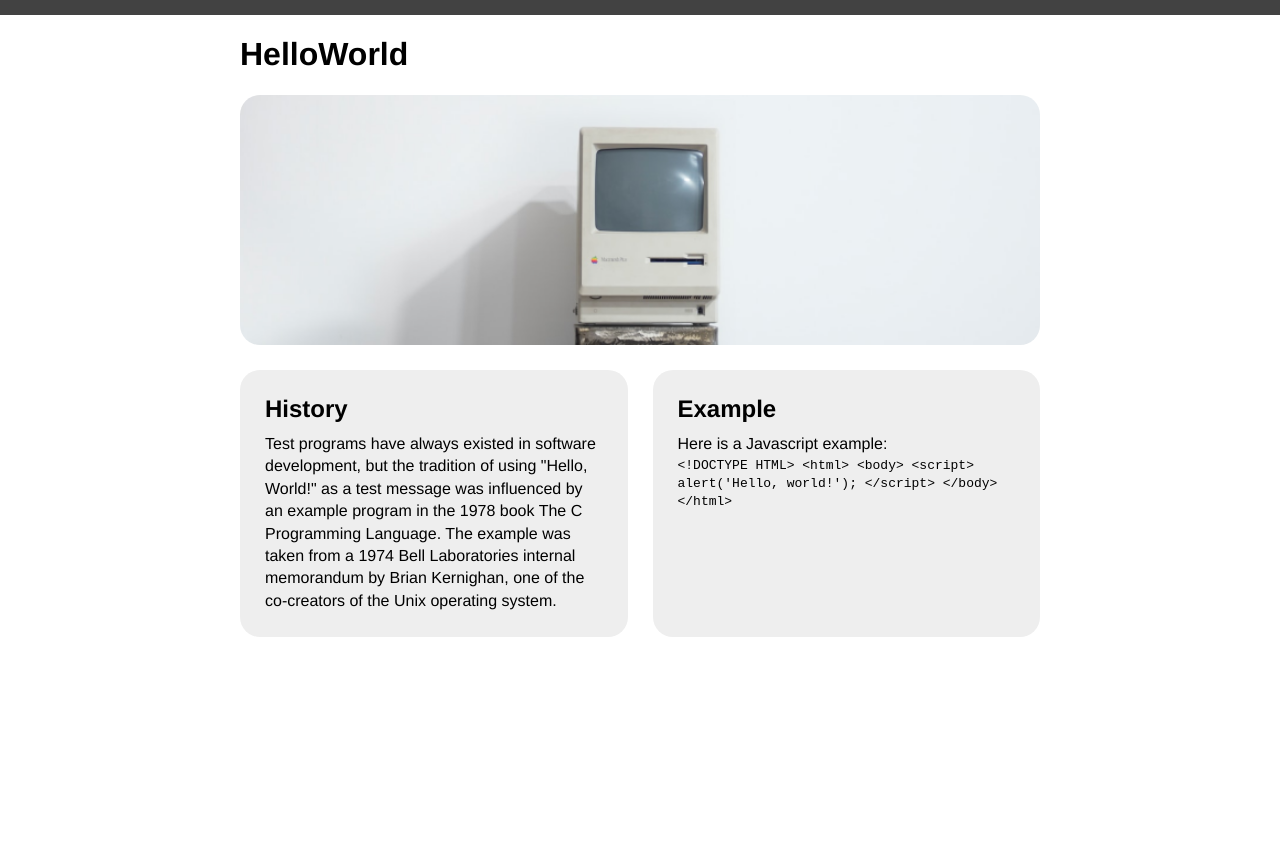
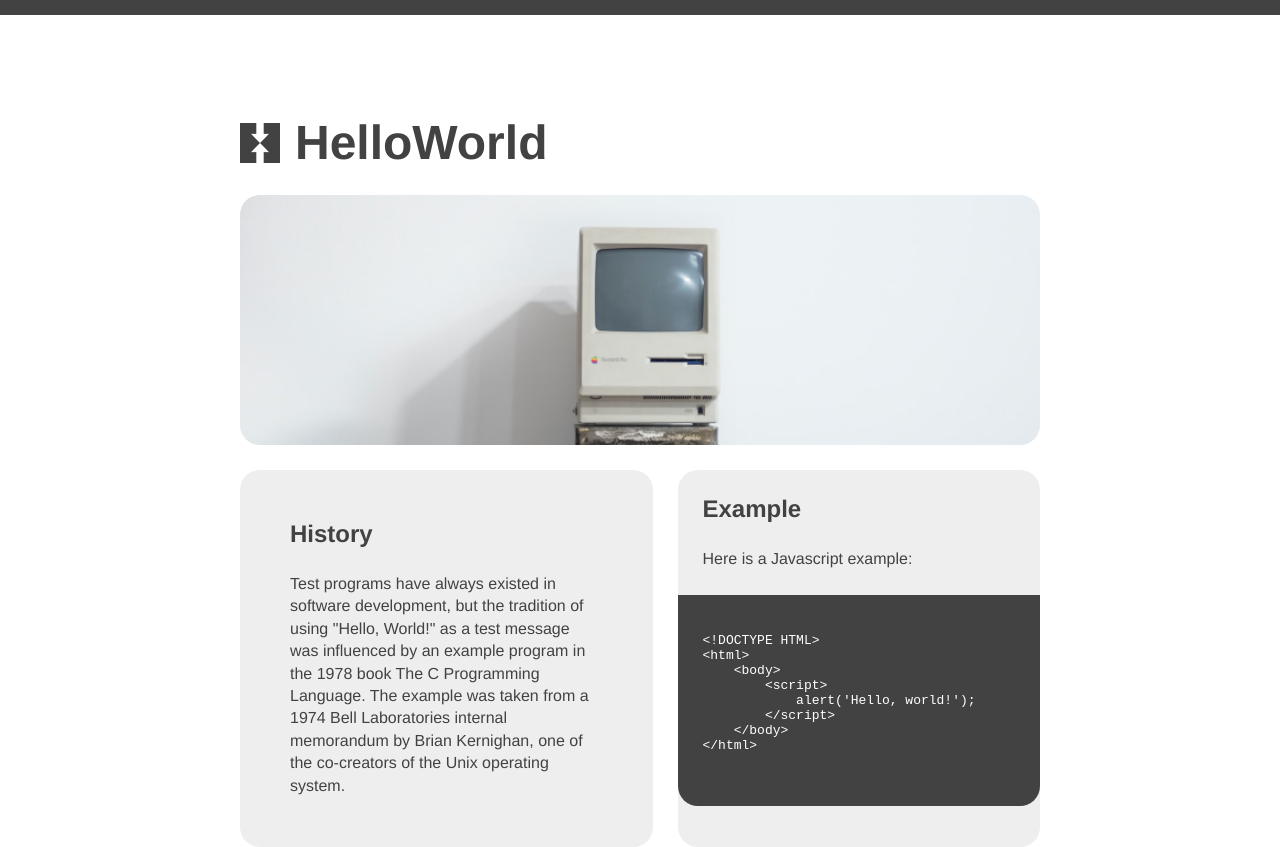
Before and after one commit to balakr24/codespaces-demo, a plain HTML site: page index.html in a window 1280 px wide. Before the commit the page ends 800 px from the top, so only its background shows below. Drawn offline with Linux system fonts and the light colour scheme; a script that the page names is missing.

Commit message:
script formatting

```diff
--- a/index.html
+++ b/index.html
@@ -11,17 +11,19 @@
         <main>
             <h1>HelloWorld</h1>
             <div class="masthead">
-
             </div>
             <div class="details">
                 <section>
                     <h2>History</h2>
                     <p>Test programs have always existed in software development, but the tradition of using "Hello, World!" as a test message was influenced by an example program in the 1978 book The C Programming Language. The example was taken from a 1974 Bell Laboratories internal memorandum by Brian Kernighan, one of the co-creators of the Unix operating system.</p>
                 </section>
-                <section>
+                <section class="with-code">
+                    <div class="code-copy">
                         <h2>Example</h2>
                         <p>Here is a Javascript example:</p>
-                    <code>
+                    </div>
+                    <div class="code-html">
+                        <code><pre>
 &lt;!DOCTYPE HTML&gt;
 &lt;html&gt;
     &lt;body&gt;
@@ -30,12 +32,11 @@
         &lt;/script&gt;
     &lt;/body&gt;
 &lt;/html&gt;
-                    </code>
+                        </pre></code>
+                    </div>
                 </section>
             </div>
         </main>
-
         <script src = "index.js"></script>
     </body>
-
 </html>
--- a/screen.css
+++ b/screen.css
@@ -5,6 +5,7 @@ body {
     font-family: Helvetica, sans-serif;
     border-top: 15px solid #424242;
     margin: 0 auto;
+    color: #424242;
 }
 
 main {
@@ -34,9 +35,38 @@ main {
     margin-top: 25px;
 }
 
+.details section p {
+    margin: 25px;
+}
+
+.details section h2 {
+    margin: 25px;
+}
+
+.details section.with-code {
+    padding: 0;
+}
+
+div.code-html {
+    padding: 25px;
+    background: #424242;
+    color: #fff;
+    border-bottom-left-radius: 20px;
+    border-bottom-right-radius: 20px;
+}
+
 img {
     width: 100%;
-    border-radius: 20px;
+}
+
+h1 {
+    background-image: url('images/Logo.png');
+    background-repeat: no-repeat;
+    background-size: 40px;
+    background-position: center left;
+    font-size: 3em;
+    padding-left: 55px;
+    margin: 100px 0 25px 0;
 }
 
 h2 {
```
Lines whose indentation alone changed are shown as unchanged.
